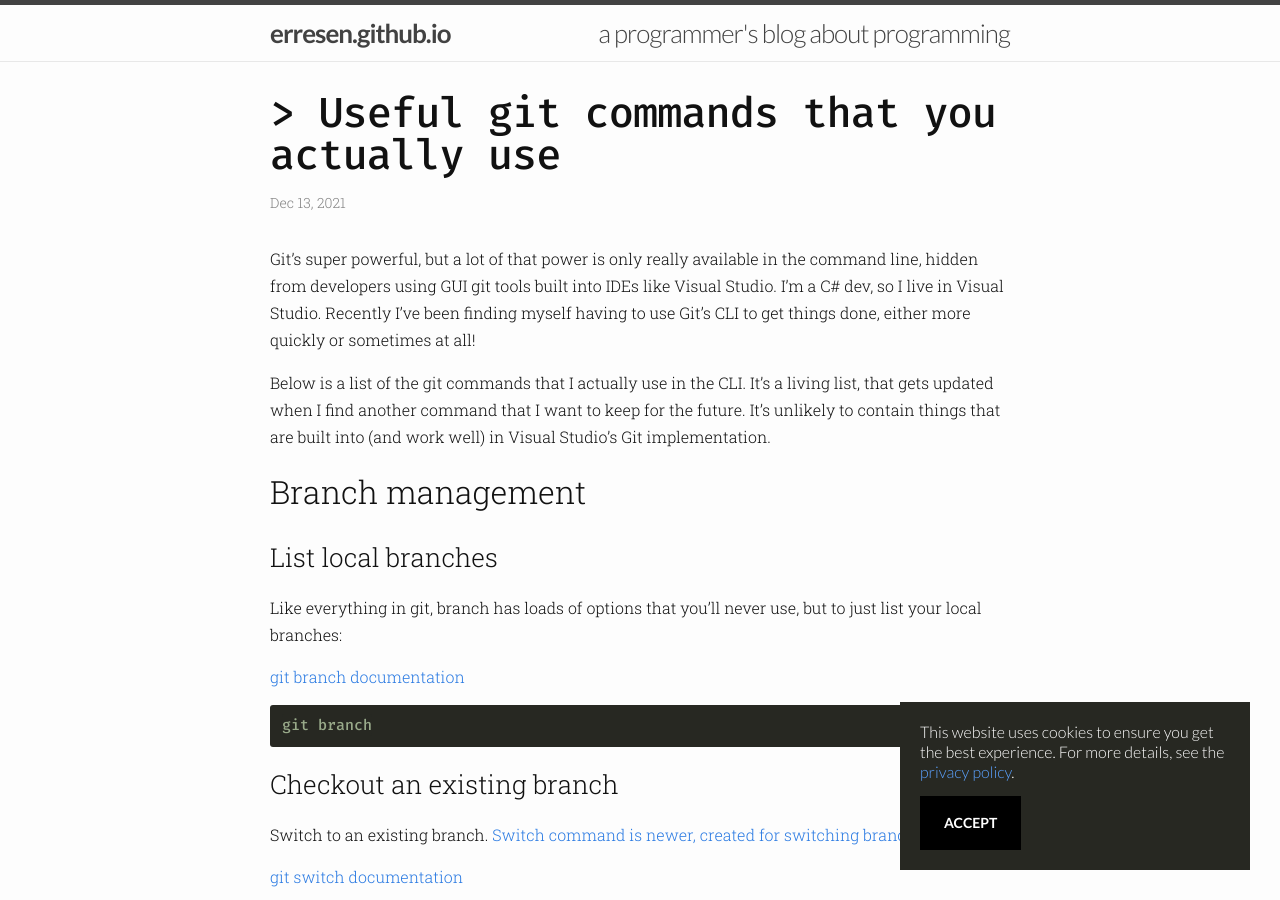
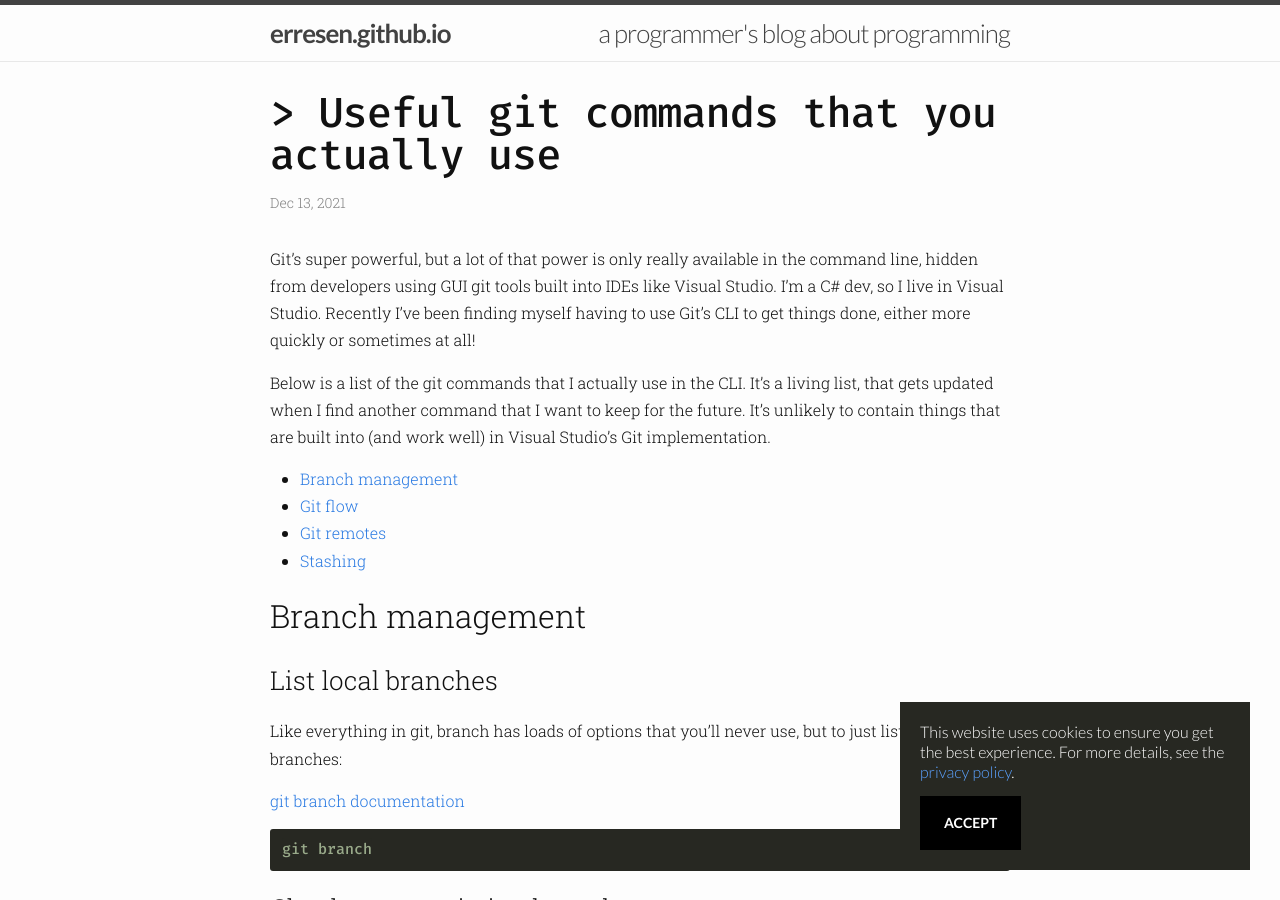
Before and after one commit to erresen/erresen.github.io, a Jekyll site: the page built from _posts/2021-12-13-useful-git-commands.md, in a window 1280 px wide and 900 px high. Built offline with Jekyll 4.4.1, drawn with Linux system fonts in a browser that asks for light colours; nearby versions of some CDN libraries; comment, search, counter and statistics services are not loaded.

Commit message:
added links to sections

```diff
--- a/_posts/2021-12-13-useful-git-commands.md
+++ b/_posts/2021-12-13-useful-git-commands.md
@@ -9,6 +9,16 @@ comments: true
 Git's super powerful, but a lot of that power is only really available in the command line, hidden from developers using GUI git tools built into IDEs like Visual Studio. I'm a C# dev, so I live in Visual Studio. Recently I've been finding myself having to use Git's CLI to get things done, either more quickly or sometimes at all!
 
 Below is a list of the git commands that I actually use in the CLI. It's a living list, that gets updated when I find another command that I want to keep for the future. It's unlikely to contain things that are built into (and work well) in Visual Studio's Git implementation.
+
+[branching]: #branch-management
+[flow]: #git-flow
+[remotes]: #git-remotes
+[stashing]: #stashing
+
+- [Branch management][branching]
+- [Git flow][flow]
+- [Git remotes][remotes]
+- [Stashing][stashing]
 
 ## Branch management
 
```
